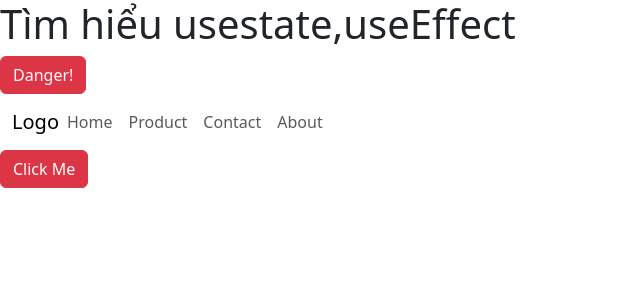
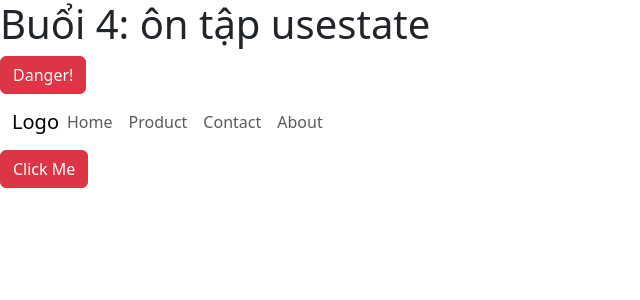
Before and after one commit to ngoctan1234/buoi3, a React (Create React App) app: page / in a window 1280 px wide. Shown: the top 300 px of the page, without its empty margins (0-640 px from the left). Built offline with nearby package versions, Linux system fonts and the light colour scheme.

Commit message:
Update App.js

```diff
--- a/src/App.js
+++ b/src/App.js
@@ -9,7 +9,7 @@ import Hook6 from './components/Hook6';
 const App = () => {
     return (
         <div>
-            <h1>Tìm hiểu usestate,useEffect</h1>
+            <h1>Buổi 4: ôn tập usestate</h1>
             <Hook6 />
           </div>
     )
```
